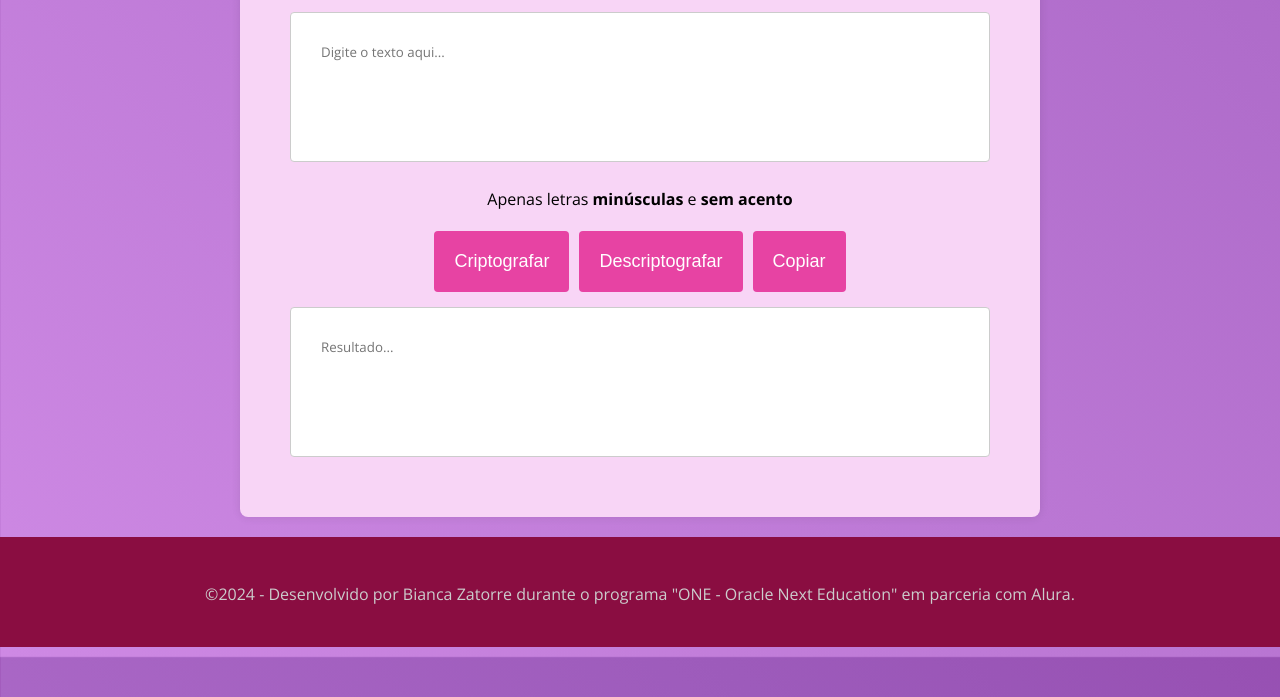
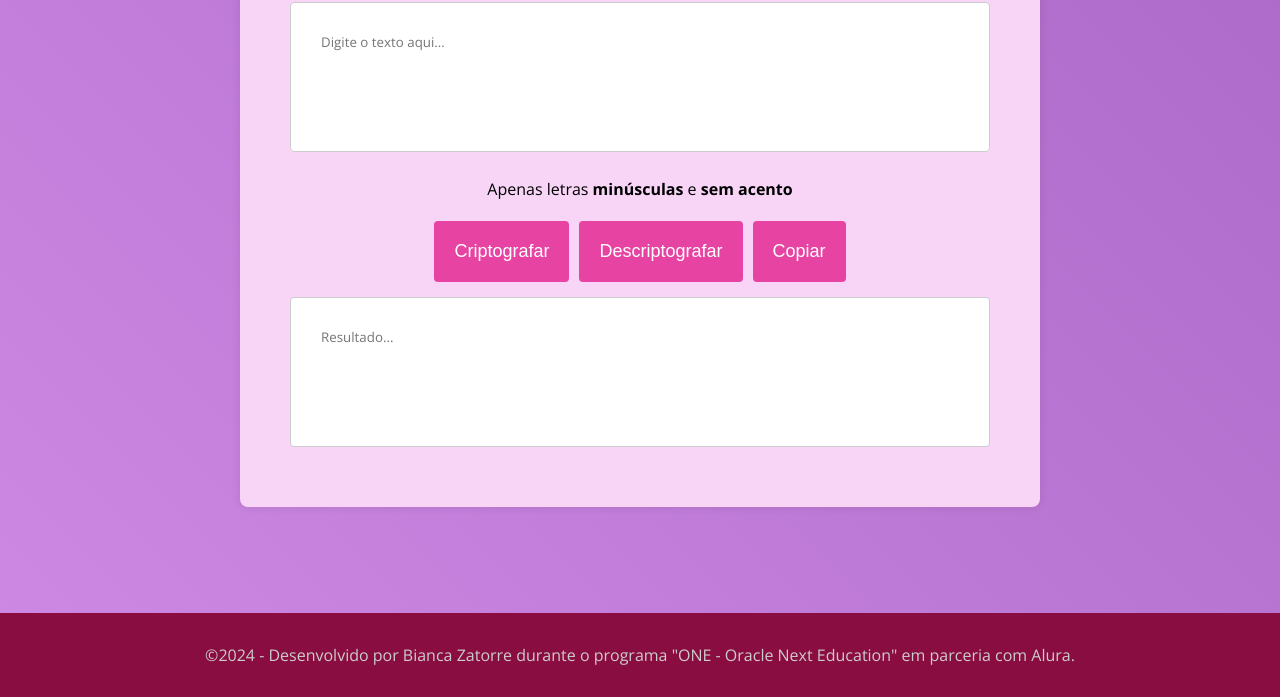
Before and after one commit to biancazatorre/Decodificador, a plain HTML site: page index.html in a window 1280 px wide. Shown: the part 103-800 px from the top of the page. Drawn offline with nearby package versions, Linux system fonts and the light colour scheme.

Commit message:
Footer finalizado

```diff
--- a/style.css
+++ b/style.css
@@ -1,8 +1,19 @@
 
-body{
+html, body {
+    height: 100%;
+    margin: 0;
+}
+
+body {
     background: linear-gradient(45deg, #ce89e4, #9d5bbb, #7d228f);
     animation: gradient 5s ease infinite;
     background-size: 290% 300%;
+    font-family: "Open Sans", sans-serif;
+    display: flex;
+    flex-direction: column;
+    align-items: center; /* Centraliza horizontalmente */
+    margin: 0;
+    height: 100vh; /* Garante que o body ocupe toda a altura da tela */
 }
 
 @keyframes gradient {
@@ -17,18 +28,6 @@ body{
     100% {
         background-position: 0% 100%;
     }
-}
-
-body {
-    font-family: "Open Sans", sans-serif;
-    background-color: #f0f0f0;
-    display: flex;
-    flex-direction: column;
-    align-items: center;
-    margin: 0;
-    padding: 10px;
-    box-sizing: border-box;
-
 }
 
 header {
@@ -50,7 +49,6 @@ header {
     height: 100px;
 }
 
-
 h1 {
     color: #333;
     font-size: 1.5em;
@@ -67,7 +65,8 @@ h1 {
     box-sizing: border-box;
     display: flex;
     flex-direction: column;
-    align-items: center;
+    align-items: center; /* Centraliza o conteúdo dentro da container */
+    margin: 0 auto; /* Centraliza horizontalmente no body */
 }
 
 textarea {
@@ -104,18 +103,16 @@ button {
 button:hover {
     background-color: #8a0d41;
 }
-footer{
-    padding: 30px;
+
+footer {
+    padding: 15px;
     background-color: #8a0d41;
     color: #ccc;
     width: 100%;
-    height: 50px;
-    margin-top: 20px;
-    bottom: 0;
     text-align: center;
-
+    box-sizing: border-box;
+    margin-top: auto; /* Empurra o footer para o fundo da página */
 }
-
 
 /* Responsividade */
 @media (max-width: 600px) {
@@ -145,6 +142,4 @@ footer{
     button {
         width: 100%;
     }
-
-
 }
```
Lines whose indentation alone changed are shown as unchanged.
